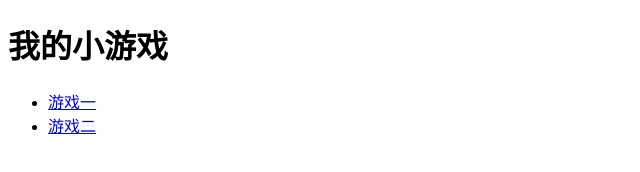
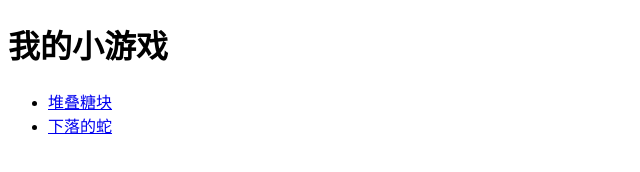
Before and after one commit to BaiYa338120/BaiYa338120, a plain HTML site: page index.html in a window 1280 px wide. Shown: the whole page, without its empty margins (0-640 px from the left). Drawn offline with Linux system fonts and the light colour scheme.

Commit message:
Update game links with Chinese titles

```diff
--- a/index.html
+++ b/index.html
@@ -7,8 +7,8 @@
 <body>
     <h1>我的小游戏</h1>
     <ul>
-        <li><a href="Stacking Candies.html">游戏一</a></li>
-        <li><a href="rapid-snake.html">游戏二</a></li>
+        <li><a href="Stacking Candies.html">堆叠糖块</a></li>
+        <li><a href="rapid-snake.html">下落的蛇</a></li>
     </ul>
 </body>
 </html>
```
